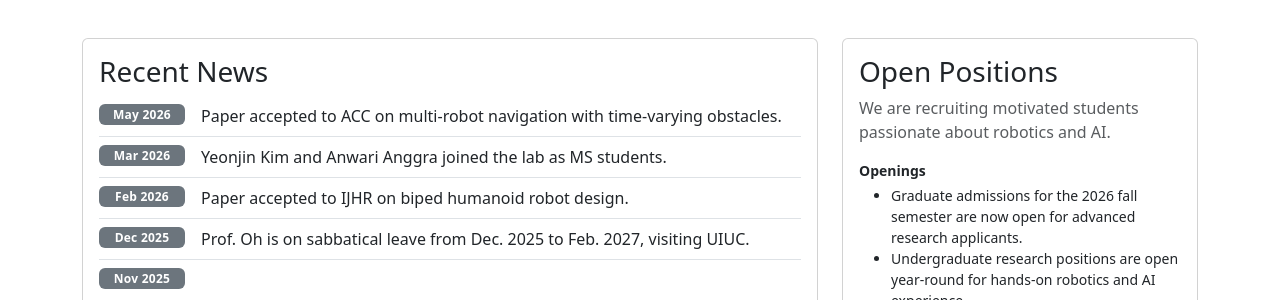
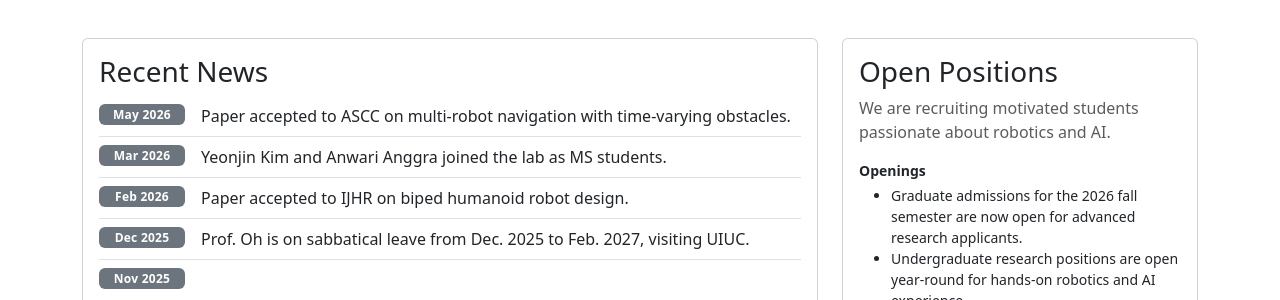
Before and after one commit to robotailab/robotailab.github.io, a Jekyll site: the page built from index.md, in a window 1280 px wide and 900 px high, scrolled down 858 px. Shown: the part 363-663 px from the top of the window. Built offline with Jekyll 4.4.1, drawn with Linux system fonts in a browser that asks for light colours.

Commit message:
Fix ASCC news wording

```diff
--- a/_data/news.yml
+++ b/_data/news.yml
@@ -1,5 +1,5 @@
 - date: 2026-05-01
-  title: "Paper accepted to ACC on multi-robot navigation with time-varying obstacles."
+  title: "Paper accepted to ASCC on multi-robot navigation with time-varying obstacles."
 
 - date: 2026-03-01
   title: "Yeonjin Kim and Anwari Anggra joined the lab as MS students."
```
